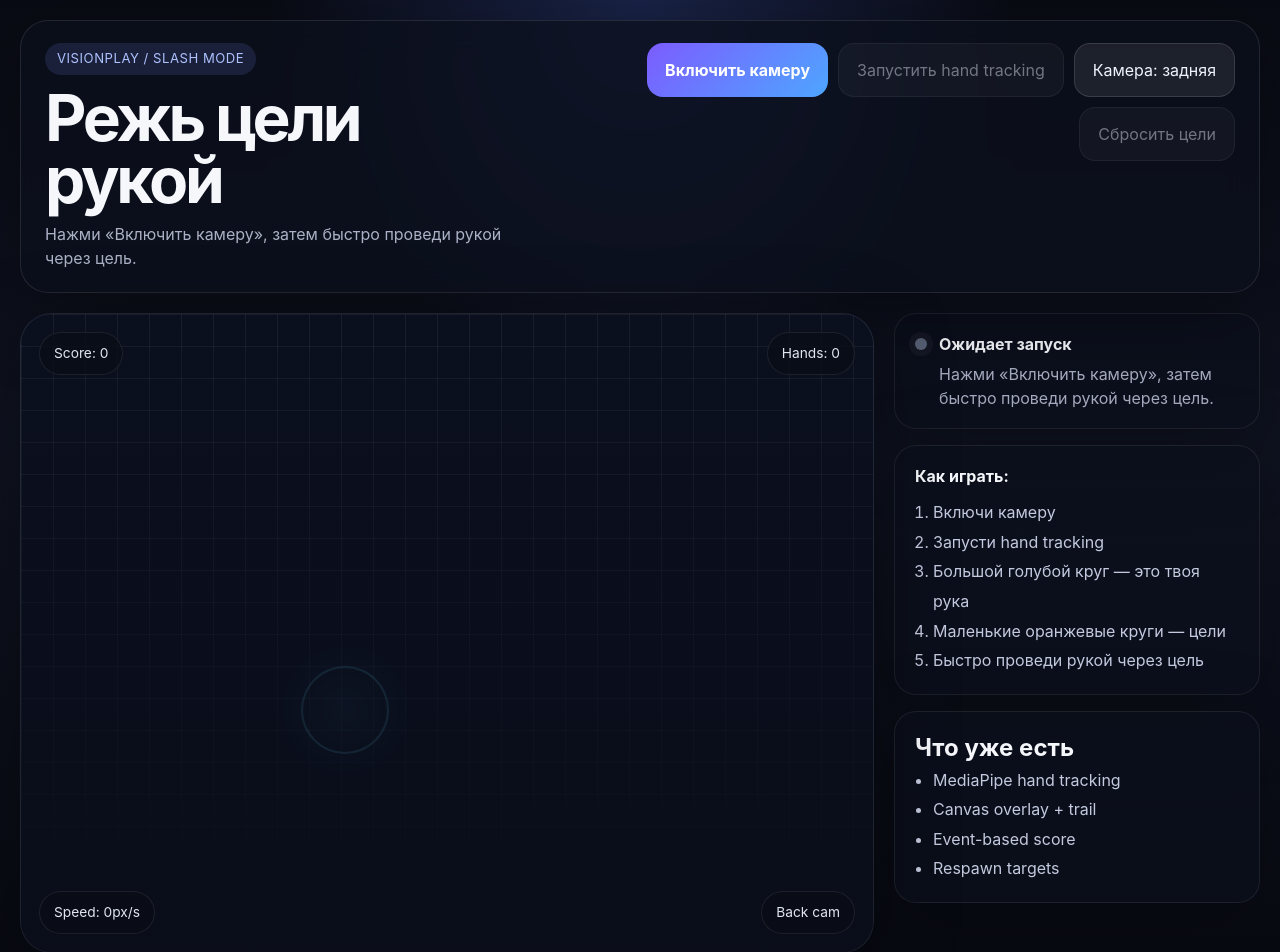
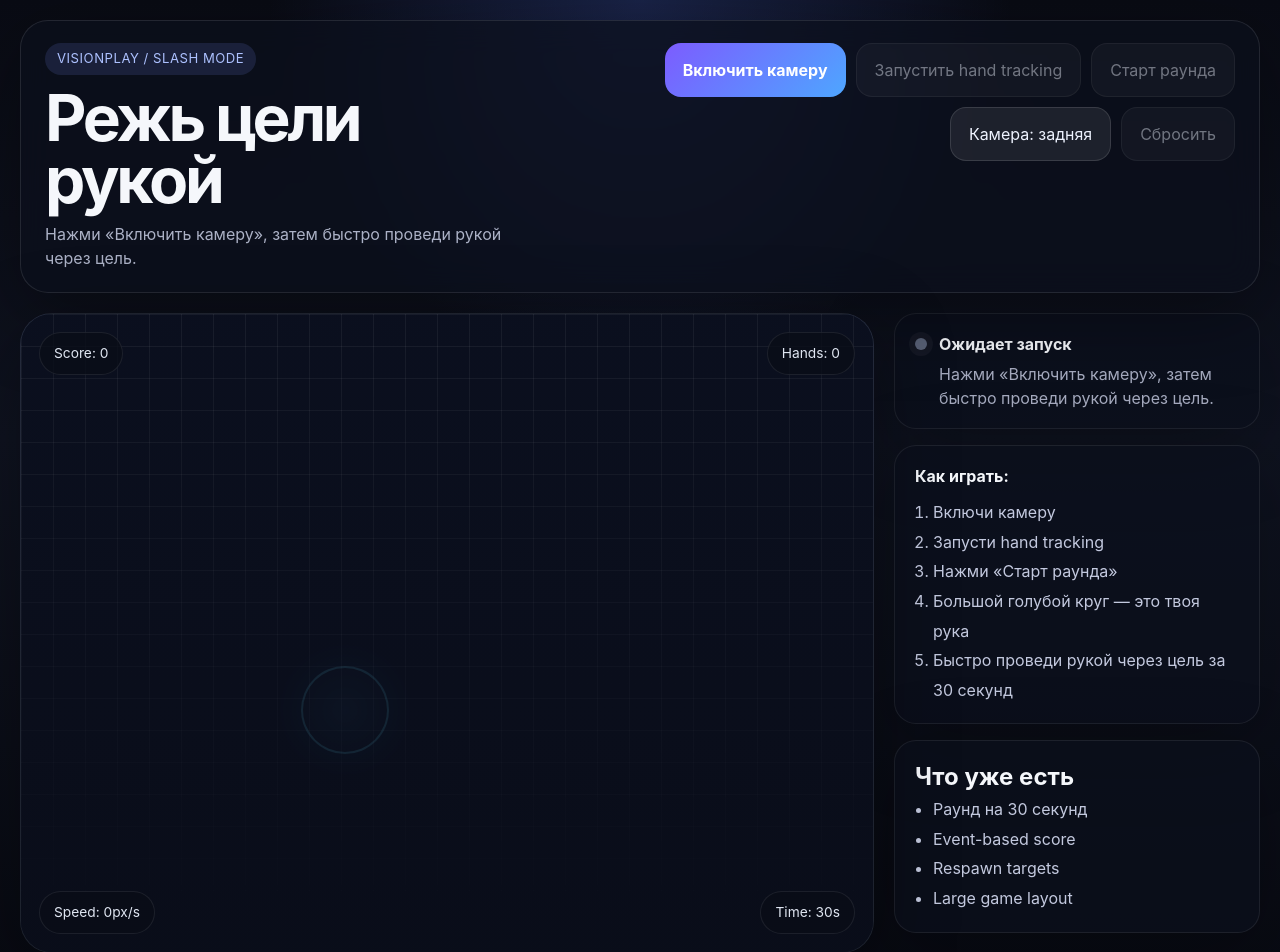
Before and after one commit to Zhaqe-kz/zhaqe-claw, a React (Vite) app in the folder app/: page / in a window 1280 px wide. Shown: the top 952 px of the page. Built offline with nearby package versions, Linux system fonts and the light colour scheme.

Commit message:
Add round timer and restart loop

```diff
--- a/app/src/App.tsx
+++ b/app/src/App.tsx
@@ -27,6 +27,8 @@ type MarkerPoint = {
 
 type CameraFacing = 'user' | 'environment'
 
+const ROUND_SECONDS = 30
+
 function App() {
   const [trackingState, setTrackingState] = useState<TrackingState>('idle')
   const [cameraFacing, setCameraFacing] = useState<CameraFacing>('environment')
@@ -37,6 +39,8 @@ function App() {
   })
   const [markerPoint, setMarkerPoint] = useState<MarkerPoint>({ x: 38, y: 62 })
   const [targets, setTargets] = useState<Target[]>([])
+  const [gameRunning, setGameRunning] = useState(false)
+  const [timeLeft, setTimeLeft] = useState(ROUND_SECONDS)
   const [trackingMeta, setTrackingMeta] = useState({
     handsDetected: 0,
     fpsHint: '—',
@@ -62,6 +66,22 @@ function App() {
       streamRef.current?.getTracks().forEach((track) => track.stop())
     }
   }, [])
+
+  useEffect(() => {
+    if (!gameRunning) return
+
+    const timer = window.setInterval(() => {
+      setTimeLeft((prev) => {
+        if (prev <= 1) {
+          setGameRunning(false)
+          return 0
+        }
+        return prev - 1
+      })
+    }, 1000)
+
+    return () => window.clearInterval(timer)
+  }, [gameRunning])
 
   const drawScene = (
     ctx: CanvasRenderingContext2D,
@@ -130,6 +150,18 @@ function App() {
     const height = video?.videoHeight || 1280
     setTargets(createTargets(width, height))
     setTrackingMeta((prev) => ({ ...prev, score: 0, lastHitAt: 0 }))
+    setTimeLeft(ROUND_SECONDS)
+    setGameRunning(false)
+  }
+
+  const startRound = () => {
+    const video = videoRef.current
+    const width = video?.videoWidth || 720
+    const height = video?.videoHeight || 1280
+    setTargets(createTargets(width, height))
+    setTrackingMeta((prev) => ({ ...prev, score: 0, lastHitAt: 0 }))
+    setTimeLeft(ROUND_SECONDS)
+    setGameRunning(true)
   }
 
   const startTracking = async () => {
@@ -186,6 +218,7 @@ function App() {
               slashReady = swipe.isSlash
               swipeSpeed = Math.round(swipe.speed)
 
+              if (gameRunning) {
                 const hitScannedTargets = detectHits(targets, trailRef.current, slashReady)
                 const previousHits = targets.filter((target) => target.hit).length
                 const nextHits = hitScannedTargets.filter((target) => target.hit).length
@@ -202,11 +235,6 @@ function App() {
                   setTargets(nextTargets)
                 }
 
-              setMarkerPoint({
-                x: (1 - primaryPoint.x) * 100,
-                y: primaryPoint.y * 100,
-              })
-
                 setTrackingMeta((prev) => ({
                   handsDetected: result.handednesses.length,
                   fpsHint: 'live',
@@ -216,6 +244,21 @@ function App() {
                   score: didHit ? prev.score + 1 : prev.score,
                   lastHitAt: didHit ? Date.now() : prev.lastHitAt,
                 }))
+              } else {
+                setTrackingMeta((prev) => ({
+                  ...prev,
+                  handsDetected: result.handednesses.length,
+                  fpsHint: 'live',
+                  modelReady: true,
+                  slashReady,
+                  swipeSpeed,
+                }))
+              }
+
+              setMarkerPoint({
+                x: (1 - primaryPoint.x) * 100,
+                y: primaryPoint.y * 100,
+              })
             } else {
               trailRef.current = []
               setTrackingMeta((prev) => ({
@@ -297,6 +340,14 @@ function App() {
   }
 
   const status = useMemo(() => {
+    if (!gameRunning && timeLeft === 0) {
+      return {
+        label: 'Раунд окончен',
+        tone: 'ready',
+        hint: `Финальный счёт: ${trackingMeta.score}. Нажми «Старт раунда», чтобы сыграть ещё раз.`,
+      }
+    }
+
     switch (trackingState) {
       case 'idle':
         return {
@@ -314,7 +365,7 @@ function App() {
         return {
           label: 'Камера готова',
           tone: 'ready',
-          hint: 'Теперь запусти tracking и руби цели быстрым движением.',
+          hint: 'Теперь запусти tracking и начни раунд.',
         }
       case 'loading-model':
         return {
@@ -327,12 +378,16 @@ function App() {
           ? {
               label: 'РУБИ СЕЙЧАС',
               tone: 'live',
-              hint: 'После попадания цель исчезает и затем появляется в новом месте.',
+              hint: gameRunning
+                ? 'Быстрый взмах рукой через цель даёт +1.'
+                : 'Tracking активен. Нажми «Старт раунда», чтобы начать игру.',
             }
           : {
-              label: 'Tracking активен',
+              label: gameRunning ? 'Tracking активен' : 'Готов к игре',
               tone: 'live',
-              hint: 'Сделай более быстрый взмах рукой через кружок.',
+              hint: gameRunning
+                ? 'Сделай более быстрый взмах рукой через кружок.'
+                : 'Нажми «Старт раунда», чтобы начать.',
             }
       case 'error':
         return {
@@ -341,7 +396,7 @@ function App() {
           hint: camera.error ?? 'Не удалось поднять tracking.',
         }
     }
-  }, [trackingState, camera.error, trackingMeta.slashReady])
+  }, [trackingState, camera.error, trackingMeta.slashReady, trackingMeta.score, gameRunning, timeLeft])
 
   const hitGlowActive = Date.now() - trackingMeta.lastHitAt < 220
 
@@ -366,11 +421,14 @@ function App() {
             >
               Запустить hand tracking
             </button>
+            <button className="secondary" onClick={startRound} disabled={!camera.granted}>
+              {timeLeft === 0 ? 'Играть ещё' : 'Старт раунда'}
+            </button>
             <button className="secondary" onClick={toggleCameraFacing}>
               Камера: {cameraFacing === 'environment' ? 'задняя' : 'передняя'}
             </button>
             <button className="secondary" onClick={resetTargets} disabled={!camera.granted}>
-              Сбросить цели
+              Сбросить
             </button>
           </div>
         </div>
@@ -398,13 +456,7 @@ function App() {
               <div className="hud hud-score">Score: {trackingMeta.score}</div>
               <div className="hud hud-hands">Hands: {trackingMeta.handsDetected || 0}</div>
               <div className="hud hud-speed">Speed: {trackingMeta.swipeSpeed}px/s</div>
-              <div className="hud hud-slash">
-                {trackingState === 'tracking'
-                  ? `Slash ${trackingMeta.slashReady ? 'GO' : 'wait'}`
-                  : cameraFacing === 'environment'
-                    ? 'Back cam'
-                    : 'Front cam'}
-              </div>
+              <div className="hud hud-slash">Time: {timeLeft}s</div>
             </div>
           </div>
 
@@ -422,19 +474,19 @@ function App() {
               <ol>
                 <li>Включи камеру</li>
                 <li>Запусти hand tracking</li>
+                <li>Нажми «Старт раунда»</li>
                 <li>Большой голубой круг — это твоя рука</li>
-                <li>Маленькие оранжевые круги — цели</li>
-                <li>Быстро проведи рукой через цель</li>
+                <li>Быстро проведи рукой через цель за 30 секунд</li>
               </ol>
             </div>
 
             <div className="info-card">
               <h2>Что уже есть</h2>
               <ul>
-                <li>MediaPipe hand tracking</li>
-                <li>Canvas overlay + trail</li>
+                <li>Раунд на 30 секунд</li>
                 <li>Event-based score</li>
                 <li>Respawn targets</li>
+                <li>Large game layout</li>
               </ul>
             </div>
           </aside>
```
Lines whose indentation alone changed are shown as unchanged.
